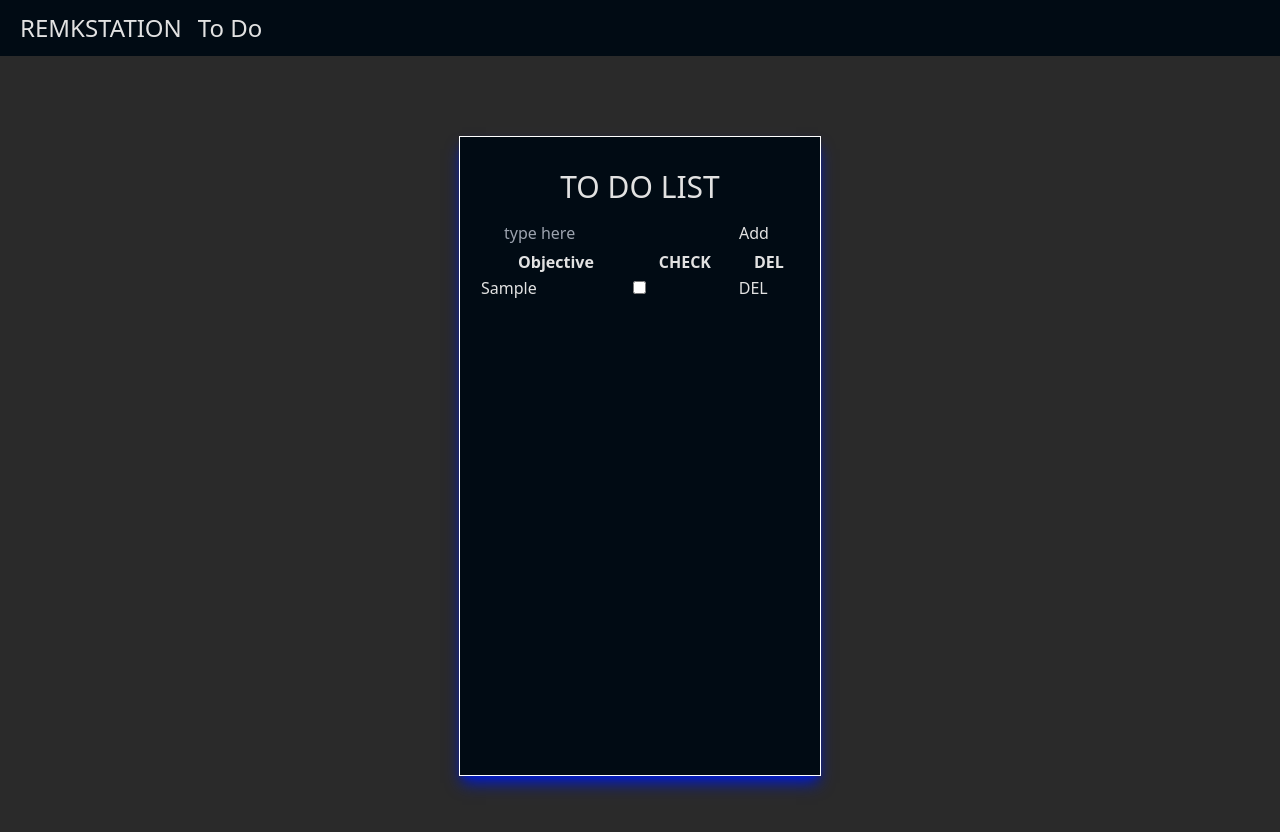
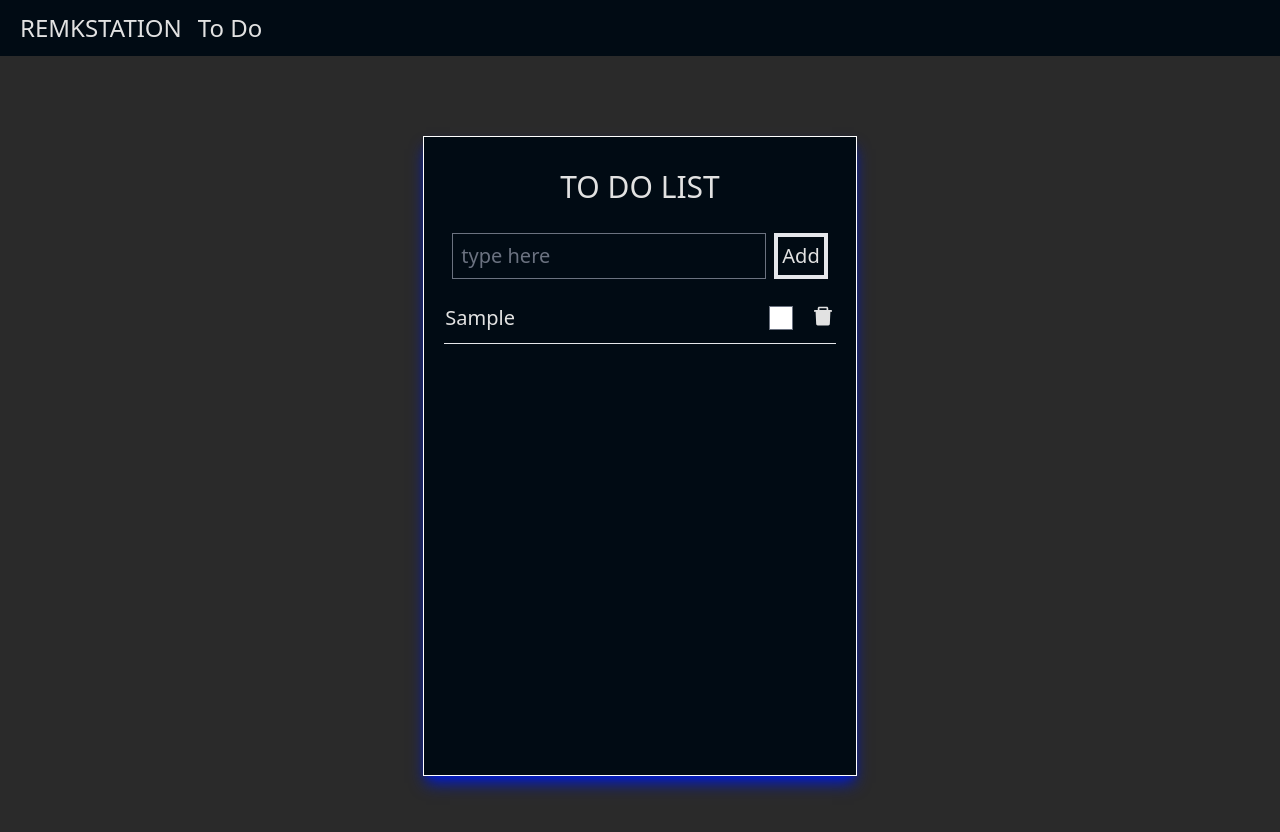
Before and after one commit to MichaelTheSynthCat/remkstation, a Next.js app: page /todo in a window 1280 px wide. Both pictures are taken after typing "Sample" into the empty fields and a click on the button "Add". Shown: the top 832 px of the page. Built offline with nearby package versions, Linux system fonts and the light colour scheme.

Commit message:
To do list style changes

```diff
--- a/app/globals.css
+++ b/app/globals.css
@@ -2,6 +2,14 @@
 @tailwind components;
 @tailwind utilities;
 
-    .my_hover_anim {
-        @apply transition-colors ease-linear hover:text-highlight
-    }
+.my_text_anim {
+    @apply transition-colors ease-linear hover:text-highlight
+}
+
+.my_button {
+    @apply border-4 my_button_anim;
+}
+
+.my_button_anim {
+    @apply transition-colors ease-linear hover:border-highlight_darker;
+}
--- a/components/todo.js
+++ b/components/todo.js
@@ -1,20 +1,23 @@
 "use client"
 
 import { useState } from "react";
-
-
+import { AiFillDelete } from "react-icons/ai";
 
 
 function TDEntry({ text, checked, handleCheck, handleRemove }) {
     return (
-        <tr>
-            <td>
+        <tr className="flex gap-4 border-b py-2">
+            <td className="grow text-xl my_text_anim transition-all ease-linear">
                 {checked ?
-                    <span className="line-through">{text}</span> : text
+                    <span className="line-through text-gray-500">{text}</span> : text
                 }
             </td>
-            <td><input type="checkbox" checked={checked} onChange={handleCheck} /></td>
-            <td><button onClick={handleRemove}>DEL</button></td>
+            <td className="">
+                <label className="">
+                    <input className="w-6 h-6 transition-all ease-linear hover:ring-4 ring-highlight" type="checkbox" checked={checked} onChange={handleCheck} />
+                </label>
+            </td>
+            <td><button onClick={handleRemove}><AiFillDelete className="text-2xl ease-linear transition-colors hover:text-red-600"/></button></td>
         </tr>
     );
 }
@@ -68,12 +71,12 @@ export default function ToDoList() {
     })
 
     return (
-        <div className="flex-col grow p-5 bg-primary border border-white shadow-lg shadow-highlight_darker
-        min-h-[40rem] justify-center">
-            <p className="text-3xl p-3 text-center">TO DO LIST</p>
-            <div className="container mx-6">
+        <div className="flex flex-col gap-2 p-5 bg-primary border border-white shadow-lg shadow-highlight_darker
+        min-h-[40rem] justify-start">
+            <p className="basis-2 text-3xl p-3 text-center">TO DO LIST</p>
+            <div className="">
                 <form method="post"
-                    className=""
+                    className="flex p-2 gap-2"
                     onSubmit={e => {
                         e.preventDefault();
                         addEntry();
@@ -83,24 +86,15 @@ export default function ToDoList() {
                         value={entryField}
                         placeholder="type here"
                         onChange={e => setEntryField(e.target.value)}
-                        className="bg-primary my_hover_anim" />
-                    <button type="submit" className="my_hover_anim p-1">Add</button>
+                        className="grow text-xl bg-primary hover:border-highlight_darker hover:text-blue-400 my_text_anim border p-2 " />
+                    <button type="submit" className="text-xl my_text_anim my_button p-1">Add</button>
                 </form>
             </div>
-            <div>
-                <table className="min-w-[20rem]">
-                    <thead>
-                        <tr>
-                            <th>Objective</th>
-                            <th>CHECK</th>
-                            <th>DEL</th>
-                        </tr>
-                    </thead>
-                    <tbody>
-                        {rows}
-                    </tbody>
-                </table>
-            </div>
+            <table className="table-auto border-collapse min-w-[20rem]">
+                <tbody className="">
+                    {rows}
+                </tbody>
+            </table>
         </div>
     )
 }
--- a/package.json
+++ b/package.json
@@ -9,6 +9,7 @@
     "lint": "next lint"
   },
   "dependencies": {
+    "@tailwindcss/forms": "^0.5.3",
     "autoprefixer": "10.4.14",
     "eslint": "8.43.0",
     "eslint-config-next": "13.4.7",
@@ -16,6 +17,7 @@
     "postcss": "8.4.24",
     "react": "18.2.0",
     "react-dom": "18.2.0",
+    "react-icons": "^4.10.1",
     "tailwindcss": "3.3.2"
   }
 }
--- a/tailwind.config.js
+++ b/tailwind.config.js
@@ -16,5 +16,5 @@ module.exports = {
       }
     },
   },
-  plugins: [],
+  plugins: [require("@tailwindcss/forms")],
 }
```
Also changed, not shown: 1 other file (tests, documents, lock files or other folders).
